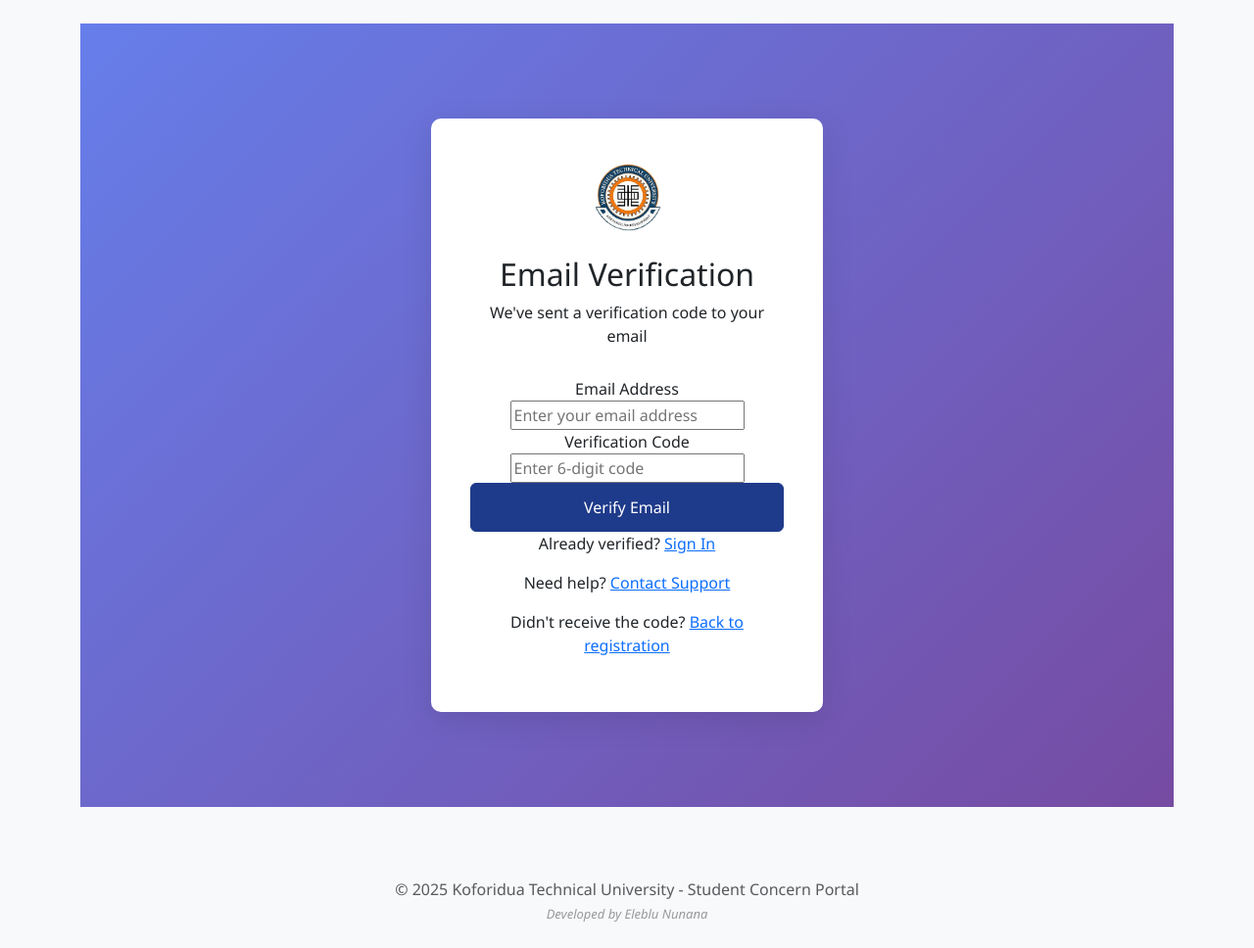
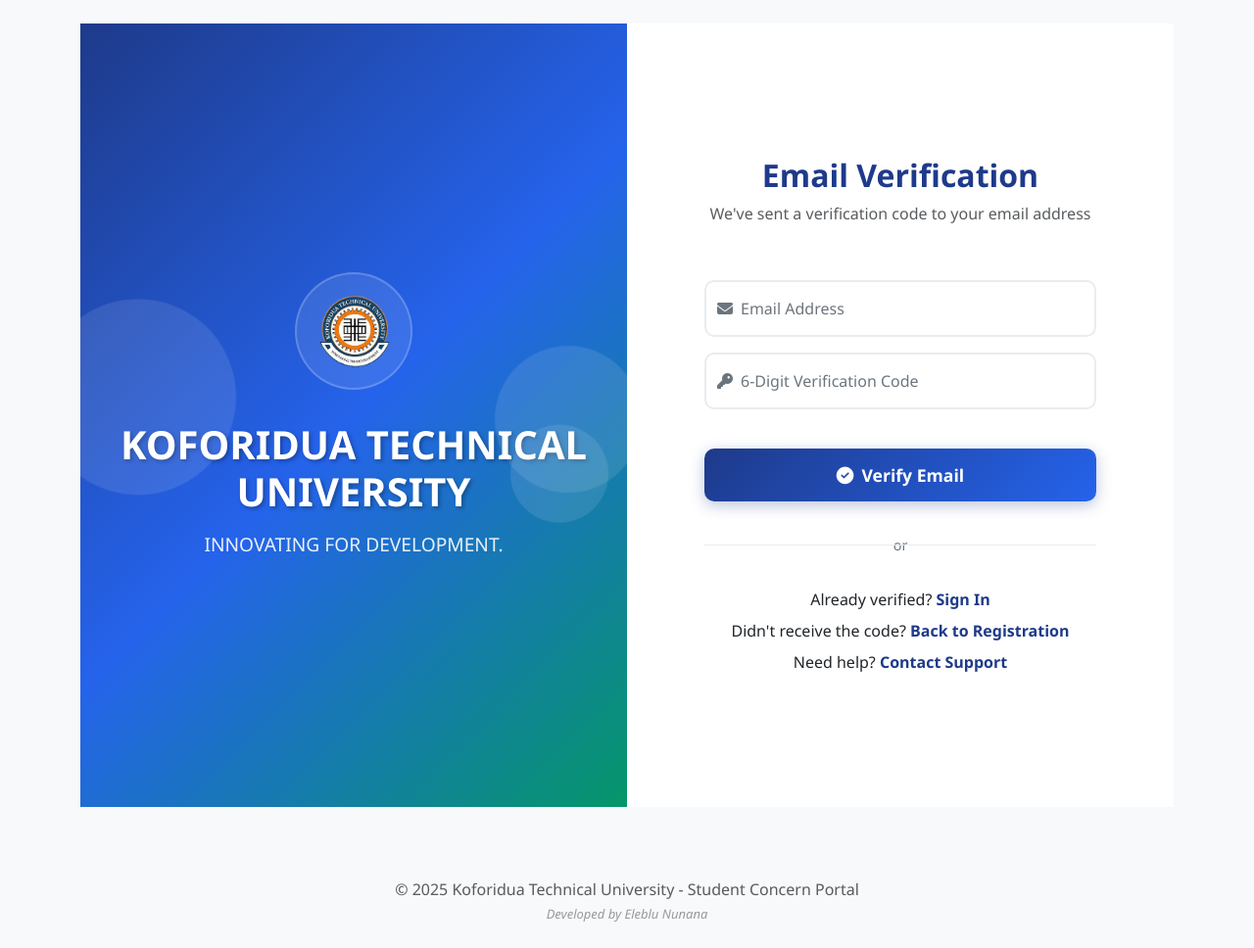
Before and after one commit to BlusMotif/scpv1, a Flask app: template templates/verify_email.html in a window 1280 px wide. Shown: the part 66-1034 px from the top of the page at 98% size. Run offline with Flask 3, Linux system fonts and the light colour scheme; the template is opened without the code that fills it, so the values that code supplies are empty.

Commit message:
Assistant checkpoint: Updated verification page design to match login page
Assistant generated file changes:
- templates/verify_email.html: Update verification page to match login page design

---

User prompt:

let the verification page design be like the login page design

Replit-Commit-Author: Assistant
Replit-Commit-Session-Id: 1e466025-cb9d-4d02-a4b8-c4453b9cf789

```diff
--- a/templates/verify_email.html
+++ b/templates/verify_email.html
@@ -1,75 +1,74 @@
 
 {% extends "base.html" %}
 
-{% block title %}Verify Email - CS Department{% endblock %}
+{% block title %}Email Verification - Koforidua Technical University Student Portal{% endblock %}
 
 {% block content %}
-<div class="auth-container">
-    <div class="auth-card">
-        <div class="auth-header">
-            <img src="{{ url_for('static', filename='ktu-logo.png') }}" alt="KTU Logo" class="auth-logo">
-            <h2>Email Verification</h2>
-            <p>We've sent a verification code to your email</p>
-        </div>
-
-        <form method="POST" class="auth-form">
-            <div class="form-group">
-                <label for="email">Email Address</label>
-                <input type="email" id="email" name="email" required
-                       placeholder="Enter your email address">
+<div class="login-page">
+    <div class="container-fluid h-100">
+        <div class="row h-100">
+            <!-- Left Side - Branding/Image -->
+            <div class="col-lg-6 d-none d-lg-flex login-left-panel">
+                <div class="login-branding">
+                    <div class="branding-content">
+                        <img src="{{ url_for('static', filename='ktu-logo.png') }}" alt="KTU Logo" class="main-logo">
+                        <h2 class="university-title">KOFORIDUA TECHNICAL UNIVERSITY</h2>
+                        <p class="university-subtitle">INNOVATING FOR DEVELOPMENT.</p>
+                        <div class="decorative-elements">
+                            <div class="element element-1"></div>
+                            <div class="element element-2"></div>
+                            <div class="element element-3"></div>
+                        </div>
+                    </div>
+                </div>
             </div>
 
-            <div class="form-group">
-                <label for="verification_code">Verification Code</label>
-                <input type="text" id="verification_code" name="verification_code" required
-                       placeholder="Enter 6-digit code" pattern="\d{6}" maxlength="6">
+            <!-- Right Side - Verification Form -->
+            <div class="col-lg-6 login-right-panel">
+                <div class="login-form-container">
+                    <div class="login-header text-center mb-4">
+                        <!-- Mobile Logo -->
+                        <img src="{{ url_for('static', filename='ktu-logo.png') }}" alt="KTU Logo" class="mobile-logo d-lg-none mb-3">
+                        <h3 class="login-title">Email Verification</h3>
+                        <p class="login-subtitle text-muted">We've sent a verification code to your email address</p>
+                    </div>
+
+                    <div class="login-form">
+                        <form method="POST">
+                            <div class="form-floating mb-3">
+                                <input type="email" class="form-control" id="email" name="email"
+                                       placeholder="Email" required>
+                                <label for="email">
+                                    <i class="fas fa-envelope me-2"></i>Email Address
+                                </label>
+                            </div>
+
+                            <div class="form-floating mb-4">
+                                <input type="text" class="form-control" id="verification_code" name="verification_code"
+                                       placeholder="Verification Code" required pattern="\d{6}" maxlength="6">
+                                <label for="verification_code">
+                                    <i class="fas fa-key me-2"></i>6-Digit Verification Code
+                                </label>
+                            </div>
+
+                            <button type="submit" class="btn btn-primary btn-lg w-100 login-submit-btn">
+                                <i class="fas fa-check-circle me-2"></i>Verify Email
+                            </button>
+                        </form>
+
+                        <div class="login-divider">
+                            <span>or</span>
+                        </div>
+
+                        <div class="alternative-actions text-center">
+                            <p class="mb-2">Already verified? <a href="{{ url_for('login') }}" class="contact-admin">Sign In</a></p>
+                            <p class="mb-2">Didn't receive the code? <a href="{{ url_for('register') }}" class="contact-admin">Back to Registration</a></p>
+                            <p class="mb-0">Need help? <a href="#" class="contact-admin">Contact Support</a></p>
+                        </div>
+                    </div>
+                </div>
             </div>
-
-            <button type="submit" class="btn btn-primary btn-block">Verify Email</button>
-        </form>
-
-        <div class="auth-footer">
-            <p>Already verified? <a href="{{ url_for('login') }}">Sign In</a></p>
-            <p>Need help? <a href="{{ url_for('forgot_password') }}">Contact Support</a></p>
-            <p>Didn't receive the code? <a href="{{ url_for('register') }}">Back to registration</a></p>
         </div>
     </div>
 </div>
-
-<style>
-.auth-container {
-    display: flex;
-    justify-content: center;
-    align-items: center;
-    min-height: 100vh;
-    background: linear-gradient(135deg, #667eea 0%, #764ba2 100%);
-    padding: 20px;
-}
-
-.auth-card {
-    background: white;
-    border-radius: 10px;
-    box-shadow: 0 8px 32px rgba(0,0,0,0.1);
-    padding: 40px;
-    width: 100%;
-    max-width: 400px;
-    text-align: center;
-}
-
-.auth-header {
-    margin-bottom: 30px;
-}
-
-.auth-logo {
-    width: 80px;
-    height: 80px;
-    margin-bottom: 20px;
-}
-
-.btn-block {
-    width: 100%;
-    padding: 12px;
-    font-size: 16px;
-}
-</style>
 {% endblock %}
```
